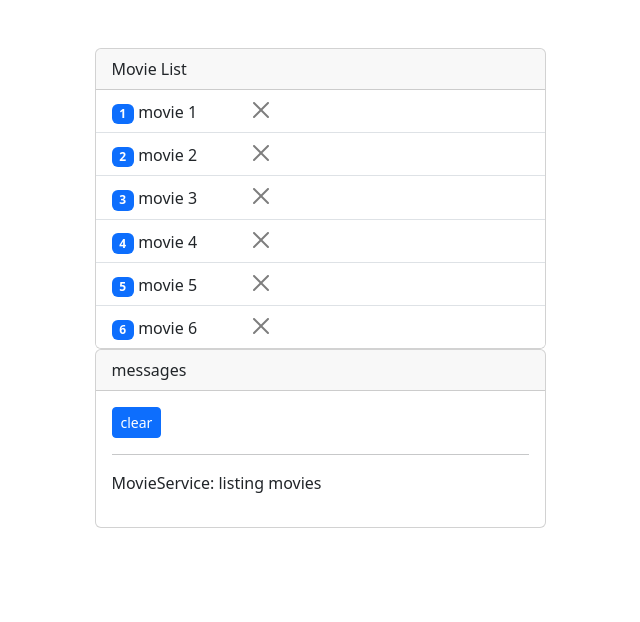
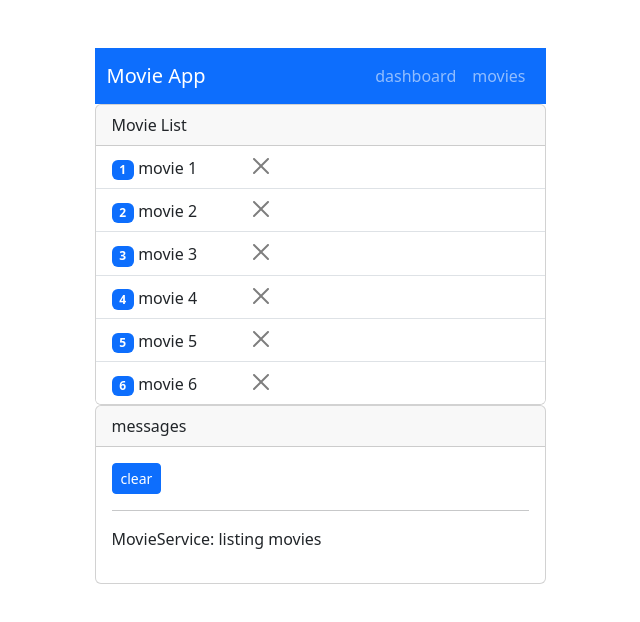
Before and after one commit to Abdullah-Alsabouni/MovieApp, an Angular app: page /movies in a window 1280 px wide. Shown: the top 622 px of the page, without its empty margins (320-960 px from the left). Built offline with nearby package versions, Linux system fonts and the light colour scheme.

Commit message:
Lesson 11-Dashboard

```diff
--- a/src/app/app-routing.module.ts
+++ b/src/app/app-routing.module.ts
@@ -1,8 +1,11 @@
 import { NgModule } from '@angular/core';
 import { RouterModule, Routes } from '@angular/router';
 import { MoviesComponent } from './movies/movies.component';
+import { DashboardComponent } from './dashboard/dashboard.component';
 
 const routes: Routes = [
+  {path:  '', redirectTo : "/dashboard", pathMatch : 'full'},
+  {path:  'dashboard', component: DashboardComponent},
   {path:  'movies', component: MoviesComponent}
 ];
 
--- a/src/app/app.component.html
+++ b/src/app/app.component.html
@@ -1,6 +1,7 @@
 <div class="container">
     <div class = "row justify-content-center">
         <div class="col-md-5 mt-5">
+            <navbar></navbar>
             <router-outlet>  </router-outlet>
             <logging></logging>
         </div>
--- a/src/app/app.module.ts
+++ b/src/app/app.module.ts
@@ -8,6 +8,8 @@ import { MovieComponent } from './movie/movie.component';
 import { FormsModule } from '@angular/forms';
 import { MovieDetailComponent } from './movie-detail/movie-detail.component';
 import { LoggingComponent } from './logging/logging.component';
+import { NavbarComponent } from './navbar/navbar.component';
+import { DashboardComponent } from './dashboard/dashboard.component';
 
 @NgModule({
   declarations: [
@@ -15,7 +17,9 @@ import { LoggingComponent } from './logging/logging.component';
     MoviesComponent,
     MovieComponent,
     MovieDetailComponent,
-    LoggingComponent
+    LoggingComponent,
+    NavbarComponent,
+    DashboardComponent
   ],
   imports: [
     BrowserModule,
--- /dev/null
+++ b/src/app/dashboard/dashboard.component.html
@@ -0,0 +1,23 @@
+<div class="card my-2" *ngFor="let movie of movies">
+    <div class="row">
+        <div class="col-3">
+            <img src="a" class="card-img">
+        </div>
+        <div class="col-9">
+            <div class="card-body">
+                <div>
+                    <h5 class="card-title">
+                        <a href="">{{movie.name}}</a>
+                    </h5>
+                    <p class="card-text">
+                        {{ movie.description}}
+                    </p>
+                </div>
+            </div>
+        </div>
+    </div>
+</div>
+
+<div *ngIf="movieLength > 5" class="text-center my-2">
+    <a class="btn btn-primary" [routerLink]="['/movies']" >More Movies</a>
+</div>
--- /dev/null
+++ b/src/app/dashboard/dashboard.component.ts
@@ -0,0 +1,25 @@
+import { Component, OnInit } from '@angular/core';
+import { Movie } from '../movie';
+import { MovieService } from '../movie.service';
+
+@Component({
+  selector: 'app-dashboard',
+  templateUrl: './dashboard.component.html',
+  styleUrl: './dashboard.component.css',
+})
+export class DashboardComponent implements OnInit {
+  movies: Movie[] | null = null;
+  movieLength: number = 0;
+
+  constructor(private movieService: MovieService) {}
+
+  getMovies(): void {
+    this.movieService.getMovies().subscribe((movies) => {
+      this.movies = movies.slice(0, 5);
+      this.movieLength = movies.length;
+    });
+  }
+  ngOnInit() {
+    this.getMovies();
+  }
+}
--- a/src/app/movie.datasource.ts
+++ b/src/app/movie.datasource.ts
@@ -1,10 +1,10 @@
 import { Movie } from "./movie";
 
 export const Movies: Movie[] = [ // Movies dizisi bir Movie nesnesi
-    {id: 1, name: "movie 1"},
-    {id: 2, name: "movie 2"},
-    {id: 3, name: "movie 3"},
-    {id: 4, name: "movie 4"},
-    {id: 5, name: "movie 5"},
-    {id: 6, name: "movie 6"}
+    {id: 1, name: "movie 1", description: "Film1",imageUrl: "1.jpg"},
+    {id: 2, name: "movie 2", description: "Film2",imageUrl: "2.jpg"},
+    {id: 3, name: "movie 3", description: "Film3",imageUrl: "3.jpg"},
+    {id: 4, name: "movie 4", description: "Film4",imageUrl: "4.jpg"},
+    {id: 5, name: "movie 5", description: "Film5",imageUrl: "5.jpg"},
+    {id: 6, name: "movie 6", description: "Film6",imageUrl: "6.jpg"}
 ];
--- a/src/app/movie.ts
+++ b/src/app/movie.ts
@@ -1,5 +1,6 @@
 export interface Movie {
     id: number;
     name: string;
-
+    description: string;
+    imageUrl: string;
 }
--- /dev/null
+++ b/src/app/navbar/navbar.component.html
@@ -0,0 +1,13 @@
+<div class="navbar navbar-expand-sm bg-primary navbar-dark">
+    <div class="container">
+        <a [routerLink] = "['/']" class="navbar-brand">Movie App</a>
+        <ul class="navbar-nav">
+            <li class="nav-item">
+                <a [routerLink] = "['/dashboard']" class="nav-link">dashboard</a>
+            </li>
+            <li class="nav-item">
+                <a [routerLink]="['/movies']" class="nav-link">movies</a>
+            </li>
+        </ul>
+    </div>
+</div>
```
Also changed, not shown: src/app/navbar/navbar.component.ts (added, +10 -0 lines), src/app/dashboard/dashboard.component.css (added), src/app/navbar/navbar.component.css (added).
